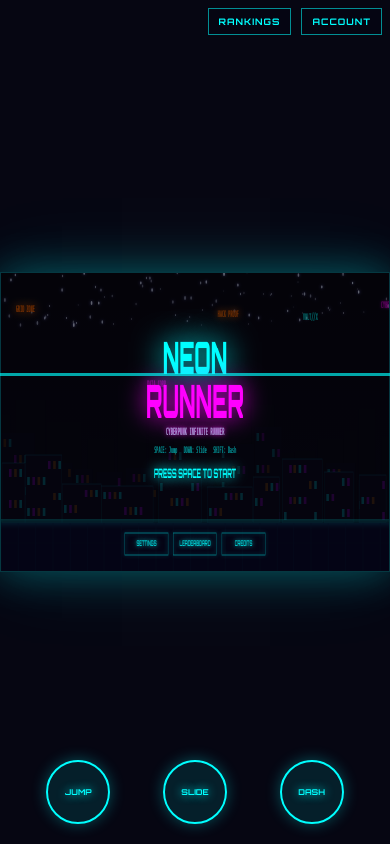
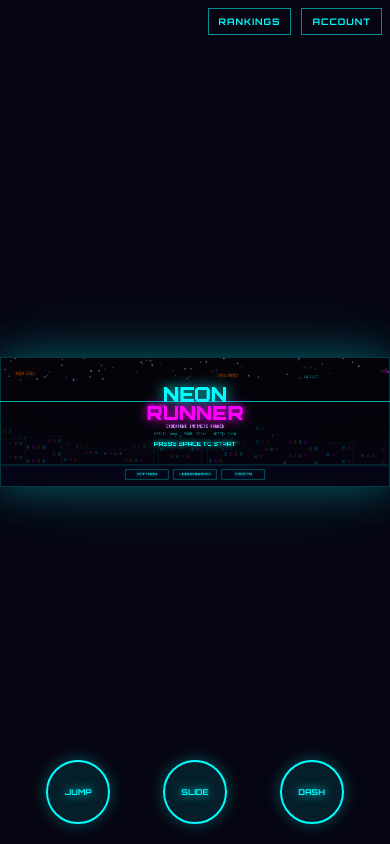
Before and after one commit to gatik03/DinoGame, a website: page public/index.html in a window 390 px wide. Drawn offline with nearby package versions, Linux system fonts and the light colour scheme; no server answers.

Commit message:
fix: align responsive game rendering across devices

```diff
--- a/public/css/main.css
+++ b/public/css/main.css
@@ -105,9 +105,10 @@ body::after {
 
 #three-layer {
   position: absolute;
+  top: 50%;
+  left: 50%;
+  transform: translate(-50%, -50%);
   display: block;
-  width: min(100%, 900px);
-  height: 300px;
   pointer-events: none;
   z-index: 1;
 }
--- a/public/js/game.js
+++ b/public/js/game.js
@@ -61,7 +61,13 @@ class Game {
 
     this._resizeCanvas();
     this.ctx = this.canvas.getContext('2d');
+    // Reapply the initial resize after the context exists so the first frame
+    // receives the correct devicePixelRatio transform.
+    this._resizeCanvas();
     this.visualRenderer = new NeonRenderer(this.canvas);
+    // NeonRenderer creates the WebGL layer after the initial Canvas resize;
+    // apply the same viewport to both layers immediately.
+    this.visualRenderer.resize(this._viewport);
 
     this.audio           = new AudioSystem();
     this.particles       = new ParticleSystem();
@@ -87,20 +93,25 @@ class Game {
   }
 
   _resizeCanvas() {
-    const maxW = CONFIG.CANVAS.WIDTH;
-    const maxH = CONFIG.CANVAS.HEIGHT;
-    const scale = Math.min(window.innerWidth / maxW, window.innerHeight / maxH, 1);
-    this.canvas.width  = Math.floor(maxW * scale);
-    this.canvas.height = maxH;
-    if (this.canvas.width < maxW) {
-      this.canvas.style.width  = `${this.canvas.width}px`;
-      this.canvas.style.height = `${this.canvas.height}px`;
-    } else {
-      this.canvas.style.width  = `${maxW}px`;
-      this.canvas.style.height = `${maxH}px`;
-    }
-    this._scale = scale;
-    if (this.visualRenderer) this.visualRenderer.resize(maxW, maxH);
+    const viewport = getRenderViewport(
+      this.canvas.parentElement?.clientWidth || window.innerWidth,
+      this.canvas.parentElement?.clientHeight || window.innerHeight,
+      CONFIG.CANVAS.WIDTH,
+      CONFIG.CANVAS.HEIGHT,
+    );
+    const dpr = viewport.dpr;
+
+    // Keep the backing store in logical game units (at DPR resolution). CSS
+    // scaling is the only viewport-dependent transform; gameplay never is.
+    this.canvas.width = Math.round(viewport.logicalWidth * dpr);
+    this.canvas.height = Math.round(viewport.logicalHeight * dpr);
+    this.canvas.style.width = `${viewport.width}px`;
+    this.canvas.style.height = `${viewport.height}px`;
+    this._viewport = viewport;
+    this._scale = viewport.scale;
+
+    if (this.ctx) this.ctx.setTransform(dpr, 0, 0, dpr, 0, 0);
+    if (this.visualRenderer) this.visualRenderer.resize(viewport);
   }
 
   // ─── Input ────────────────────────────────────────────────────────────────
@@ -150,8 +161,10 @@ class Game {
     this.canvas.addEventListener('click', (e) => {
       this.audio.unlock();
       const rect = this.canvas.getBoundingClientRect();
-      const scale = CONFIG.CANVAS.WIDTH / rect.width;
-      this._handleClick((e.clientX - rect.left) * scale, (e.clientY - rect.top) * scale);
+      this._handleClick(
+        (e.clientX - rect.left) * CONFIG.CANVAS.WIDTH / rect.width,
+        (e.clientY - rect.top) * CONFIG.CANVAS.HEIGHT / rect.height,
+      );
     });
 
     this.canvas.addEventListener('touchstart', (e) => {
@@ -159,8 +172,10 @@ class Game {
       this.audio.unlock();
       const rect = this.canvas.getBoundingClientRect();
       const touch = e.touches[0];
-      const scale = CONFIG.CANVAS.WIDTH / rect.width;
-      this._handleClick((touch.clientX - rect.left) * scale, (touch.clientY - rect.top) * scale);
+      this._handleClick(
+        (touch.clientX - rect.left) * CONFIG.CANVAS.WIDTH / rect.width,
+        (touch.clientY - rect.top) * CONFIG.CANVAS.HEIGHT / rect.height,
+      );
     }, { passive: false });
   }
 
@@ -531,12 +546,7 @@ class Game {
     const W = CONFIG.CANVAS.WIDTH;
     const H = CONFIG.CANVAS.HEIGHT;
 
-    // Scale ctx to fit canvas element width
     ctx.save();
-    if (this.canvas.width < W) {
-      ctx.scale(this.canvas.width / W, 1);
-    }
-
     ctx.clearRect(0, 0, W, H);
 
     this.background.draw(ctx);
--- a/public/js/rendering/coordinates.js
+++ b/public/js/rendering/coordinates.js
@@ -3,6 +3,21 @@
 // One gameplay pixel becomes one hundredth of a Three.js world unit. The
 // gameplay plane remains X/Y; Z is deliberately fixed for all game objects.
 window.NEON_WORLD_SCALE = 0.01;
+
+function getRenderViewport(viewportWidth, viewportHeight, logicalWidth, logicalHeight) {
+  const width = Math.max(1, Number(viewportWidth) || logicalWidth);
+  const height = Math.max(1, Number(viewportHeight) || logicalHeight);
+  const scale = Math.min(width / logicalWidth, height / logicalHeight, 1);
+
+  return {
+    logicalWidth,
+    logicalHeight,
+    scale,
+    width: Math.max(1, Math.round(logicalWidth * scale)),
+    height: Math.max(1, Math.round(logicalHeight * scale)),
+    dpr: Math.min(window.devicePixelRatio || 1, 2),
+  };
+}
 
 function gameplayToWorld(x, y) {
   return {
@@ -13,3 +28,4 @@ function gameplayToWorld(x, y) {
 }
 
 window.gameplayToWorld = gameplayToWorld;
+window.getRenderViewport = getRenderViewport;
--- a/public/js/rendering/renderer.js
+++ b/public/js/rendering/renderer.js
@@ -48,8 +48,8 @@ class NeonRenderer {
     }
   }
 
-  resize(width, height) {
-    if (this.enabled) this.scene.resize(width, height);
+  resize(viewport) {
+    if (this.enabled) this.scene.resize(viewport);
   }
 
   async _loadPlayerModel() {
--- a/public/js/rendering/scene.js
+++ b/public/js/rendering/scene.js
@@ -20,23 +20,38 @@ class NeonScene {
     light.position.set(4, 5, 8);
     this.scene.add(light);
 
+    const scale = window.NEON_WORLD_SCALE || 0.01;
     const ground = new THREE.Mesh(
       new THREE.PlaneGeometry(24, 0.03),
       new THREE.MeshBasicMaterial({ color: 0x00ffff, transparent: true, opacity: 0.65 }),
     );
-    ground.position.set(4.5, -2.52, 0);
+    ground.position.set(
+      CONFIG.CANVAS.WIDTH * scale / 2,
+      gameplayToWorld(0, CONFIG.CANVAS.GROUND_Y).y,
+      0,
+    );
     this.scene.add(ground);
-    this.resize(900, 300);
+    this.resize({
+      logicalWidth: CONFIG.CANVAS.WIDTH,
+      logicalHeight: CONFIG.CANVAS.HEIGHT,
+      width: CONFIG.CANVAS.WIDTH,
+      height: CONFIG.CANVAS.HEIGHT,
+      dpr: Math.min(window.devicePixelRatio || 1, 2),
+    });
   }
 
-  resize(width, height) {
+  resize(viewport) {
     const scale = window.NEON_WORLD_SCALE || 0.01;
+    const { logicalWidth, logicalHeight, width, height, dpr } = viewport;
     this.camera.left = 0;
-    this.camera.right = width * scale;
+    this.camera.right = logicalWidth * scale;
     this.camera.top = 0;
-    this.camera.bottom = -height * scale;
+    this.camera.bottom = -logicalHeight * scale;
     this.camera.updateProjectionMatrix();
-    this.renderer.setSize(width, height, false);
+    this.renderer.setPixelRatio(dpr);
+    this.renderer.setSize(logicalWidth, logicalHeight, false);
+    this.renderer.domElement.style.width = `${width}px`;
+    this.renderer.domElement.style.height = `${height}px`;
   }
 
   render() {
```
Also changed, not shown: tests/game.test.js (+19 -0 lines).
